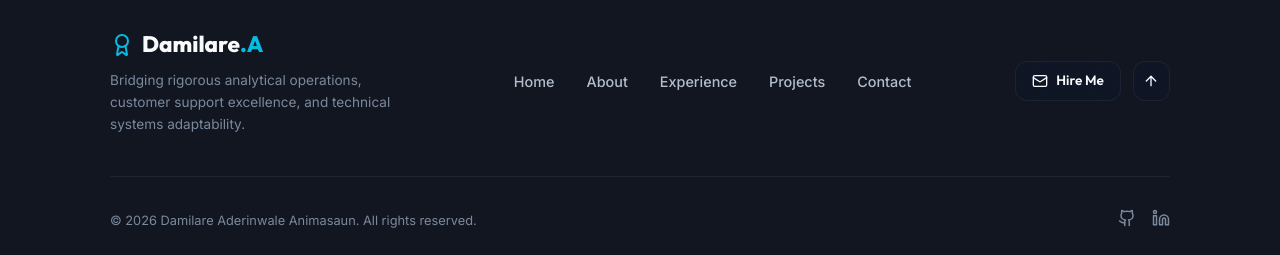
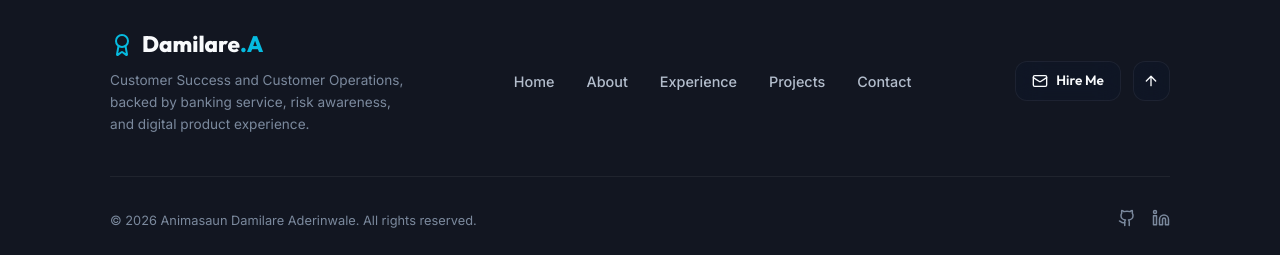
Before and after one commit to ARGS-PYH/Customer-Service, a React (Vite) app: page / in a window 1280 px wide. Shown: the part 5002-5257 px from the top of the page. Built offline with nearby package versions, Linux system fonts and the light colour scheme.

Commit message:
Align portfolio footer with updated professional positioning

```diff
--- a/src/App.jsx
+++ b/src/App.jsx
@@ -99,7 +99,7 @@ function App() {
                 </span>
               </div>
               <p style={{ color: 'var(--text-muted)', fontSize: '0.85rem', maxWidth: '300px' }}>
-                Bridging rigorous analytical operations, customer support excellence, and technical systems adaptability.
+                Customer Success and Customer Operations, backed by banking service, risk awareness, and digital product experience.
               </p>
             </div>
 
@@ -151,7 +151,7 @@ function App() {
             gap: '1rem'
           }}>
             <p style={{ fontSize: '0.8rem', color: 'var(--text-muted)' }}>
-              &copy; {new Date().getFullYear()} Damilare Aderinwale Animasaun. All rights reserved.
+              &copy; {new Date().getFullYear()} Animasaun Damilare Aderinwale. All rights reserved.
             </p>
 
             <div style={{ display: 'flex', gap: '1rem' }}>
```
